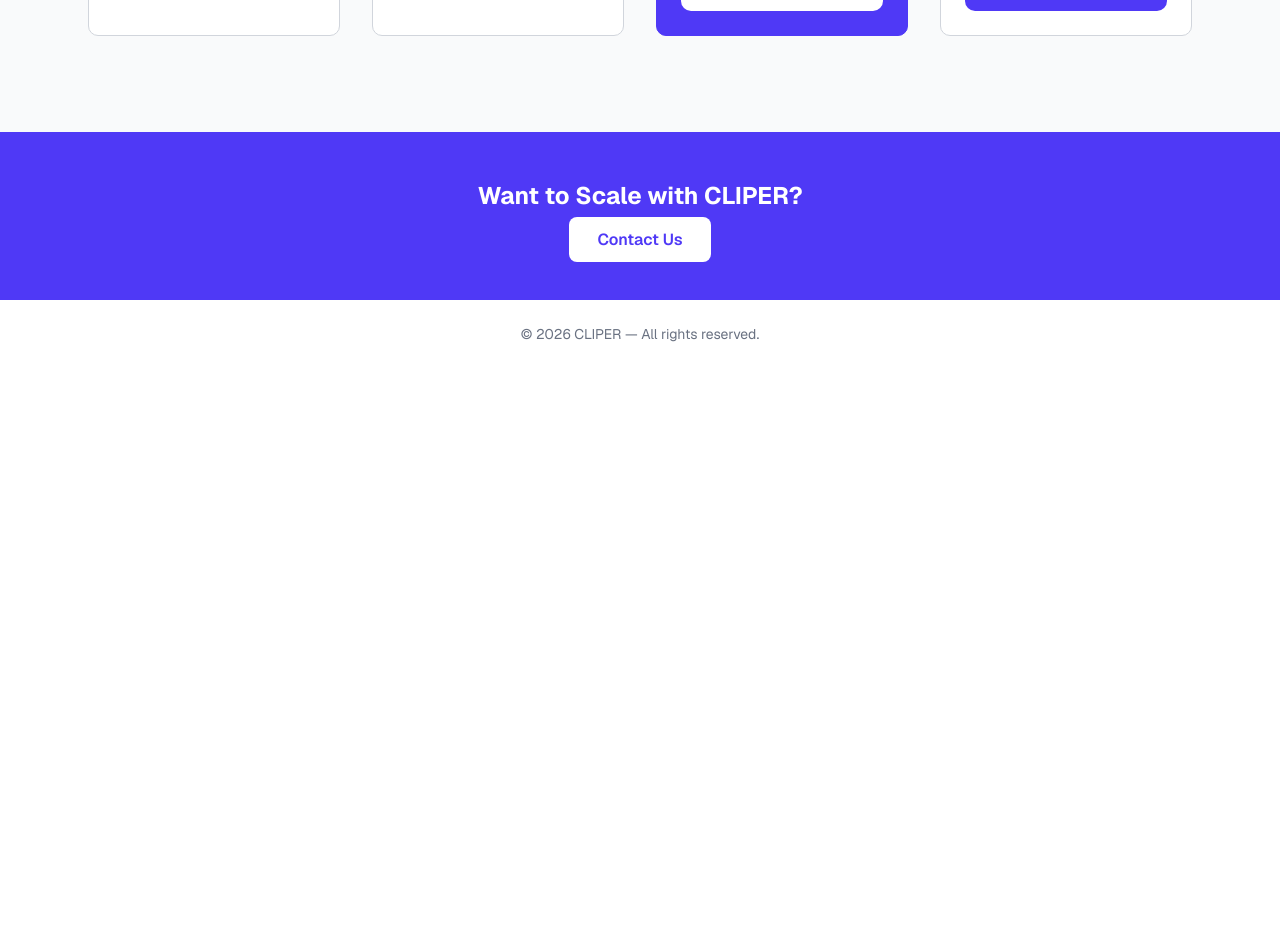
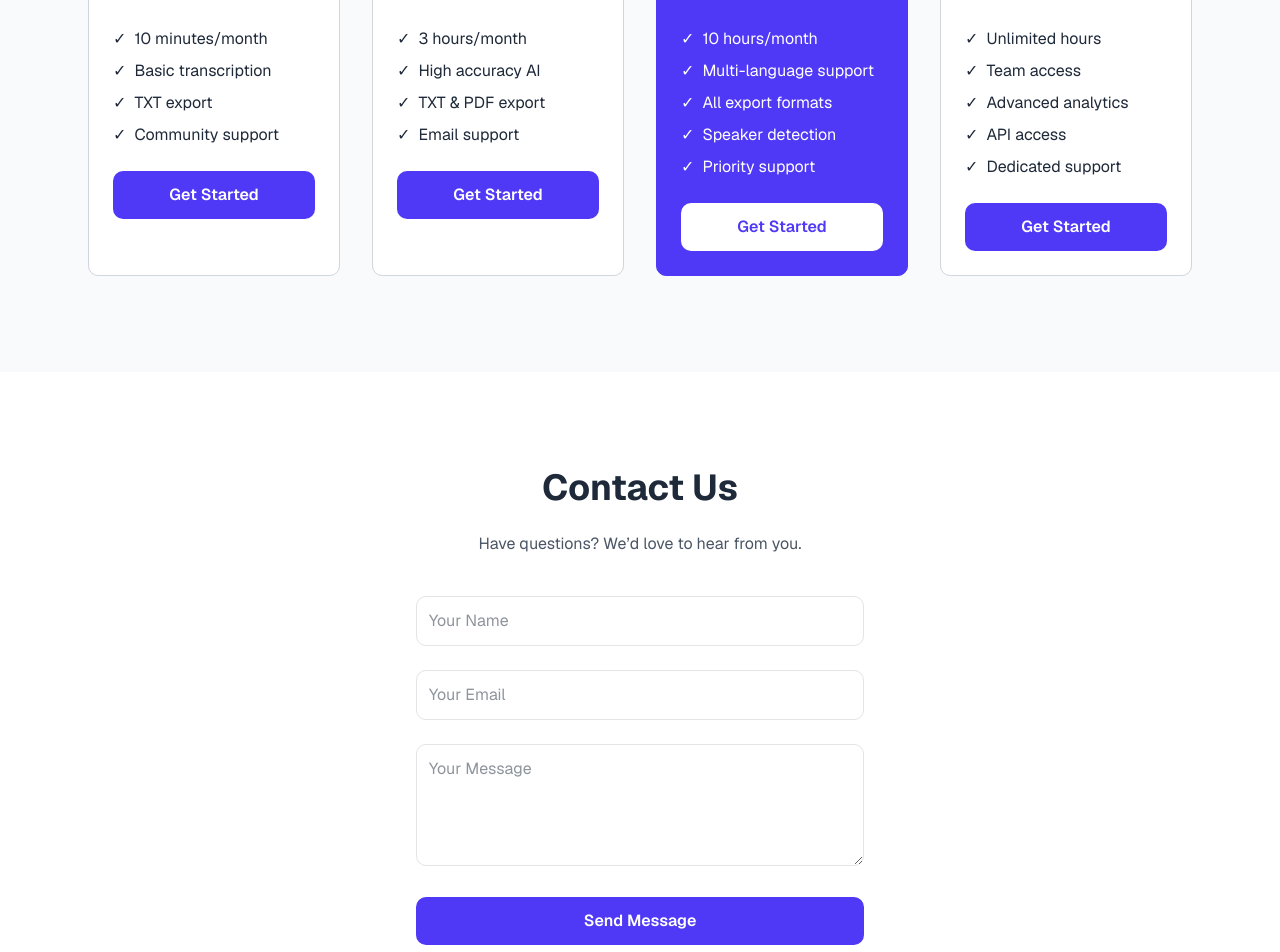
Before and after one commit to marouane-fullstack/CLIPER, a Next.js app: page / in a window 1280 px wide. Shown: the part 1220-2172 px from the top of the page. Before the commit the page ends 1588 px from the top, so only its background shows below. Built offline with nearby package versions, Linux system fonts and the light colour scheme.

Commit message:
absoluteheader

```diff
--- a/components/CTA.tsx
+++ b/components/CTA.tsx
@@ -1,16 +1,41 @@
 
 export default function CTA() {
-  return (
-    <section className="bg-indigo-600 text-white text-center py-12">
-      <h3 className="text-2xl font-bold mb-4">
-        Want to Scale with CLIPER?
-      </h3>
-      <a
-        href="#contact"
-        className="bg-white text-indigo-600 py-3 px-7 rounded-md font-semibold"
-      >
-        Contact Us
-      </a>
+   return (
+    <section
+      id="contact"
+      className="py-24 bg-white scroll-mt-32"
+    >
+      <div className="max-w-4xl mx-auto px-6 text-center">
+        <h2 className="text-4xl font-bold mb-6">
+          Contact Us
+        </h2>
+
+        <p className="text-gray-600 mb-10">
+          Have questions? We’d love to hear from you.
+        </p>
+
+        <form className="space-y-6 max-w-md mx-auto">
+          <input
+            type="text"
+            placeholder="Your Name"
+            className="w-full border p-3 rounded-lg"
+          />
+          <input
+            type="email"
+            placeholder="Your Email"
+            className="w-full border p-3 rounded-lg"
+          />
+          <textarea
+            placeholder="Your Message"
+            className="w-full border p-3 rounded-lg"
+            rows = {4}
+
+          />
+          <button className="w-full bg-indigo-600 text-white py-3 rounded-lg font-semibold hover:bg-indigo-700 transition">
+            Send Message
+          </button>
+        </form>
+      </div>
     </section>
   );
 }
--- a/components/Header.tsx
+++ b/components/Header.tsx
@@ -3,7 +3,7 @@
 
     return (
 
-    <header className="absolute top-0 left-0 w-full z-50">
+    <header className="fixed bg-indigo-600 top-0 left-0 w-full z-50">
       <div className="max-w-6xl mx-auto px-6 py-6 flex justify-between items-center">
         <h1 className="text-2xl font-bold text-white">
           CLIPER
--- a/components/Hero.tsx
+++ b/components/Hero.tsx
@@ -1,7 +1,7 @@
 
 export default function Hero() {
   return (
-    <section className="text-center py-20 bg-indigo-50">
+    <section className="text-center py-50 bg-indigo-50">
       <h2 className="text-4xl font-extrabold mb-4">
         CLIPER – Smart Growth for Teams
       </h2>
--- a/components/Pricing.tsx
+++ b/components/Pricing.tsx
@@ -3,7 +3,7 @@
 
 export default function Pricing() {
   return (
-    <section className="py-24 bg-gray-50">
+    <section id="pricing" className="py-24 bg-gray-50">
       <div className="max-w-6xl mx-auto px-6 text-center">
 
         {/* Section Title */}
```
